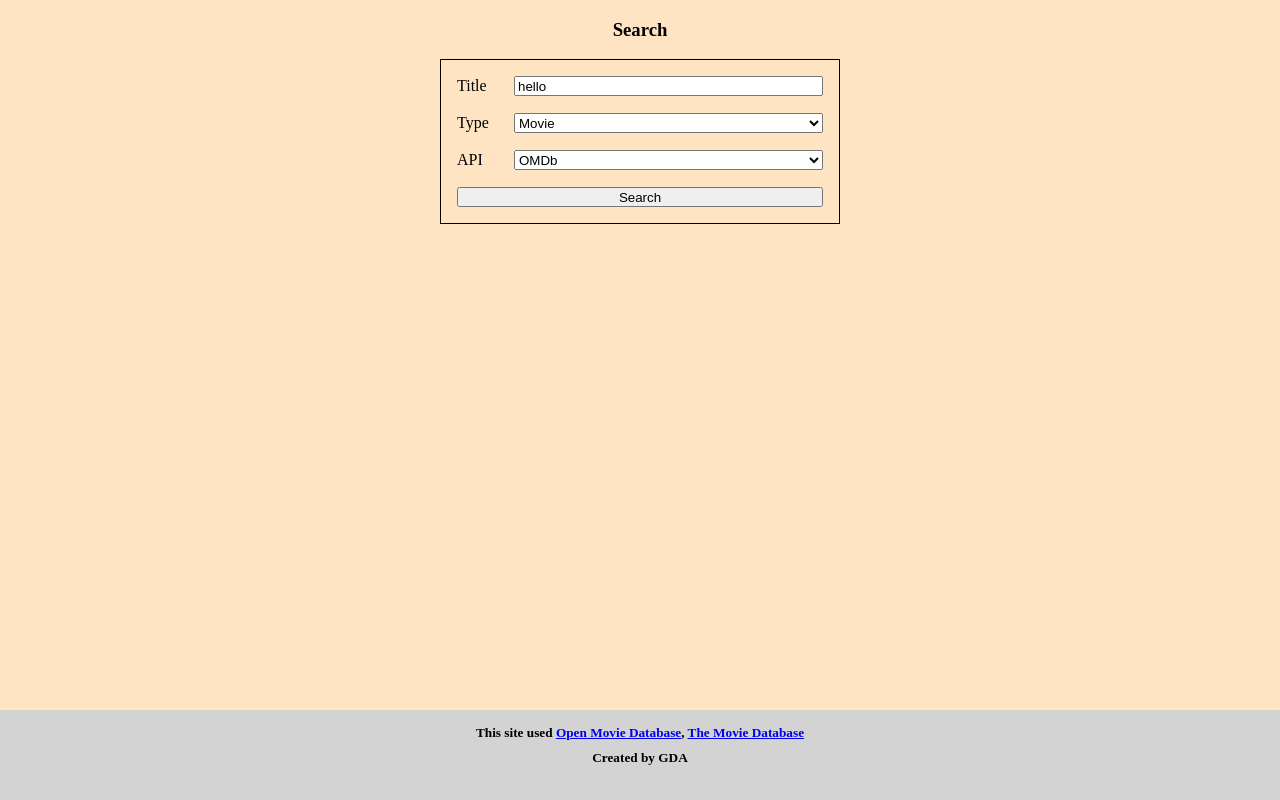
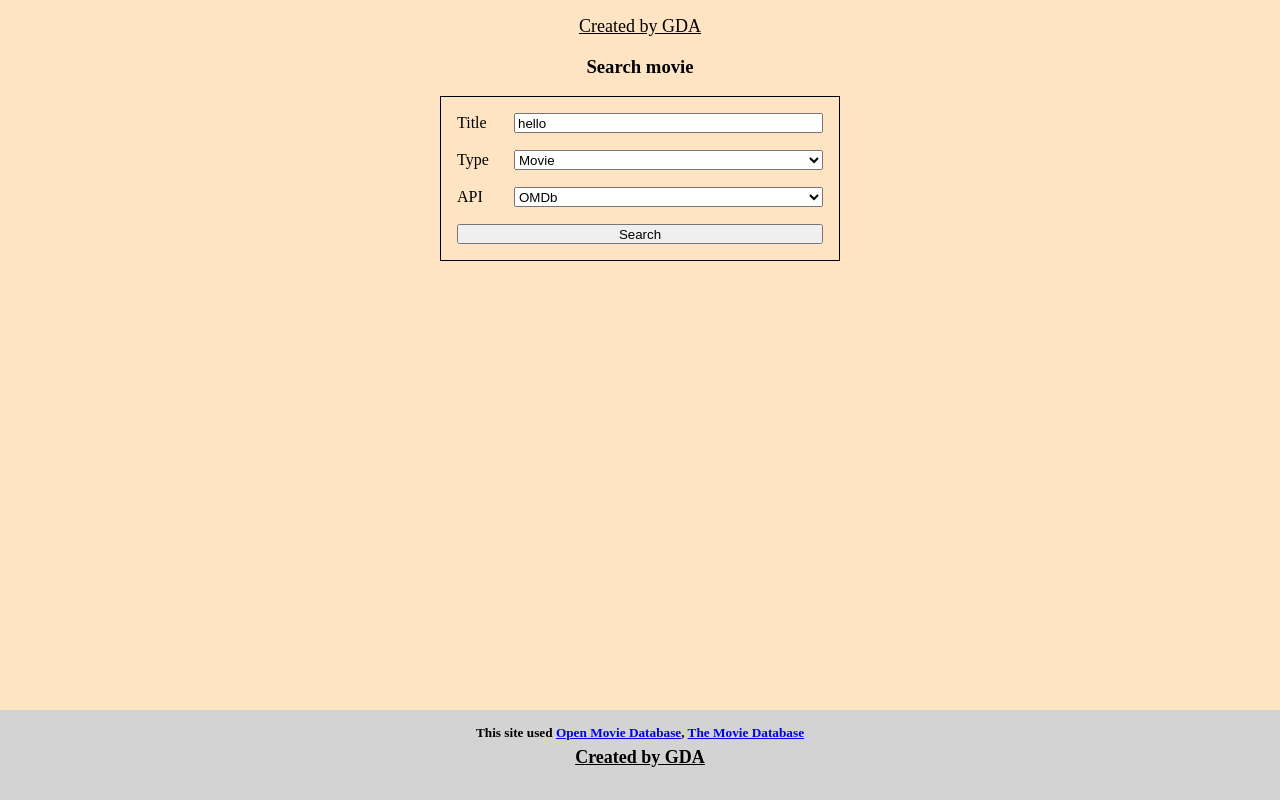
Before and after one commit to Alex-SomeCode/movieDatabase, a plain HTML site: page index.html in a window 1280 px wide. Drawn offline with Linux system fonts and the light colour scheme.

Commit message:
add hrefs GDA

```diff
--- a/index.html
+++ b/index.html
@@ -1,5 +1,6 @@
 <!DOCTYPE html>
 <html lang="en">
+
 <head>
   <meta charset="UTF-8" />
   <meta http-equiv="X-UA-Compatible" content="IE=edge" />
@@ -9,7 +10,12 @@
 </head>
 
 <body>
-    <h3>Search</h3>
+
+  <p style="text-align: center;">
+    <a style="color: black; font-size: 18px; text-align: center;" href="https://gdalex.netlify.app/">Created by GDA</a>
+  </p>
+
+  <h3>Search movie</h3>
 
   <form id="movieSearch" action="">
     <table>
@@ -49,9 +55,10 @@
       This site used
       <a href="http://www.omdbapi.com/">Open Movie Database</a>,
       <a href="https://www.themoviedb.org">The Movie Database</a> <br />
-        Created by GDA
+      <a style="color: black; font-size: 18px; " href="https://gdalex.netlify.app/">Created by GDA</a> <br />
     </h5>
   </footer>
 </body>
 <script type="module" src="index.js"></script>
+
 </html>
```
Lines whose indentation alone changed are shown as unchanged.
